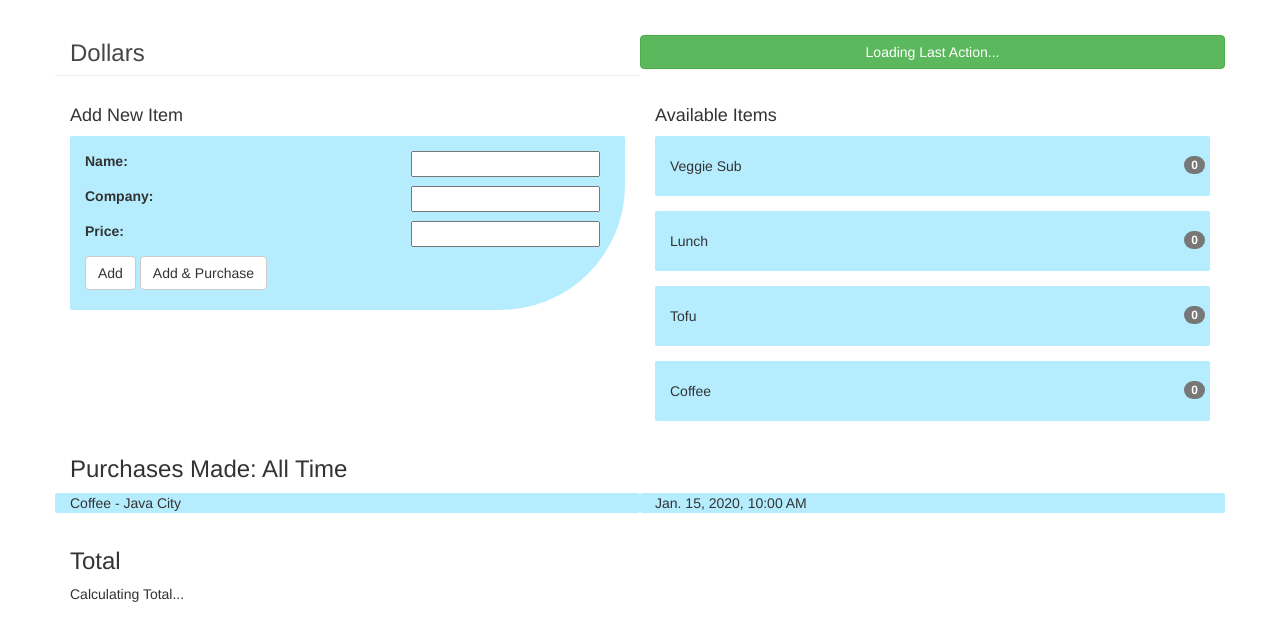
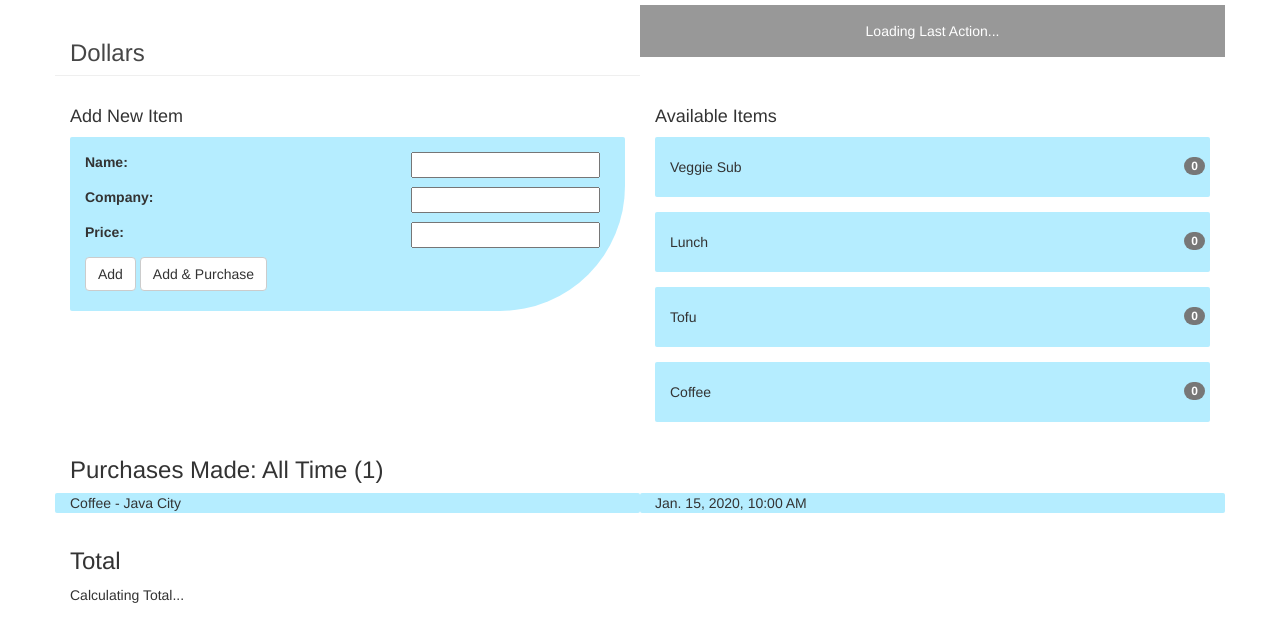
Before and after one commit to marcusshepp/dollars, a Django app: page /item/ in a window 1280 px wide. Shown: the top 642 px of the page. Run offline with Django 3.2, Linux system fonts and the light colour scheme; data comes from the database, SQL or seed files in the repository; tables that the repository leaves empty hold one stand-in row (values such as "Sample post"); some libraries are stand-ins or nearby versions.

Commit message:
undo btn works very well and has some styling

```diff
--- a/receipt/static/css/dat_style.css
+++ b/receipt/static/css/dat_style.css
@@ -7,6 +7,7 @@
 }
 .item:hover {
     background-color: #80dfff;
+    cursor: pointer;
 }
 .badge {
   margin-left: 15px !important;
@@ -38,3 +39,24 @@
 #latest_action{
     margin-top: 35px;
 }
+.undo{
+  color: white;
+  background-color: black;
+  padding: 15px 0px 15px 0px;
+  margin-bottom: 10px;
+  top: -30px !important;
+  opacity: 0.4;
+  border: .5px solid black;
+  text-align: center;
+}
+.undo:hover{
+  color: black;
+  background-color: #CAE1E8;
+  padding: 15px 0px 15px 0px;
+  margin-bottom: 10px;
+  top: -30px !important;
+  opacity: 0.4;
+  border: .5px solid black;
+  text-align: center;
+  cursor: pointer;
+}
--- a/receipt/static/js/dyliams.js
+++ b/receipt/static/js/dyliams.js
@@ -49,6 +49,7 @@
         } else {
             $("#total").html("<h3>$&emsp;" + data.total + "</h3>");
         }
+        $("#purchases_header").html("<h3>Purchases Made: All Time ("+data.purchased_length+")");
       },
       failure: function(){
         console.log("fail");
@@ -62,11 +63,9 @@
       url: '/api/actions/',
       type: "GET",
       success: function(data){
-          console.log(data.latest_action_object_name);
-          latest_action_str = "";
-          latest_action_str += '<input type="button" class="btn btn-success col-xs-6" value="Undo: \''+data.latest_action_object_name+'\'"';
-          latest_action_str += ' onclick="undo(\''+data.latest_action_undo_handler+'\')">';
-          latest_action_div.html(latest_action_str);
+          // console.log(data.latest_action_object_name);
+          latest_action_div.text("Undo: \'"+ data.latest_action_object_name+"'");
+          latest_action_div.attr("onclick", "undo(\'"+data.latest_action_undo_handler+"\')");
       },
       failure: function(){
         console.log("fail");
@@ -100,7 +99,7 @@
   });
   $("#item_form_header").html("<p class='text-success'>Successfully Added: " + name +  "</p>");
   document.getElementsByClassName('item_form')[0].reset();
-  create_action("Create Item: "+name, "Create Item", "undo add item");
+  create_action("Create Item", "Create Item: "+name, "undo add item");
 };
 
 function purchase_item(form){
--- a/receipt/views.py
+++ b/receipt/views.py
@@ -63,12 +63,17 @@
         super(ItemView, self).get(request, *a, **kw)
         context = dict()
         context["form"] = ItemForm
-        context["items"] = Item.objects.all()
-        context["purchased_items"] = Purchase.objects.all()
-        total = 0
-        for i in context["purchased_items"]:
-            total += i.item_purchased.price
-        context["total"] = total
+        items = Item.objects.all()
+        if items:
+            context["items"] = items
+        purchases = Purchase.objects.all()
+        if purchases:
+            context["purchased_items"] = purchases
+            total = 0
+            for i in purchases:
+                total += i.item_purchased.price
+            context["total"] = total
+            context["purchased_length"] = purchases.count()
         return render(request, self.template_name, context)
 
     def post(self, request, *a, **kw):
--- a/templates/receipt/item.html
+++ b/templates/receipt/item.html
@@ -4,7 +4,7 @@
 {% block content %}
 <div class="row">
     <h3 class="col-xs-6 page-header" id="header">Dollars</h3>
-    <div id="latest_action"><input type="button" id="foo" value="Loading Last Action..." class="btn btn-success col-xs-6" onclick="undo(none, none)"></div>
+    <div id="latest_action" class="undo col-md-6 col-xs-6" onclick="undo(none, none)">Loading Last Action...</div>
 </div>
 {{ form.errors }}
 <div class="row">
@@ -31,7 +31,7 @@
       </div>
   </div>
 </div>
-<span id="purchase_success"><h3>Purchases Made: All Time</h3></span>
+<span id="purchases_header"><h3>Purchases Made: All Time ({{purchased_length}})</h3></span>
 <div class="row" id="purchased_items">
     {% for i in purchased_items %}
     <div class="purchases">
```
